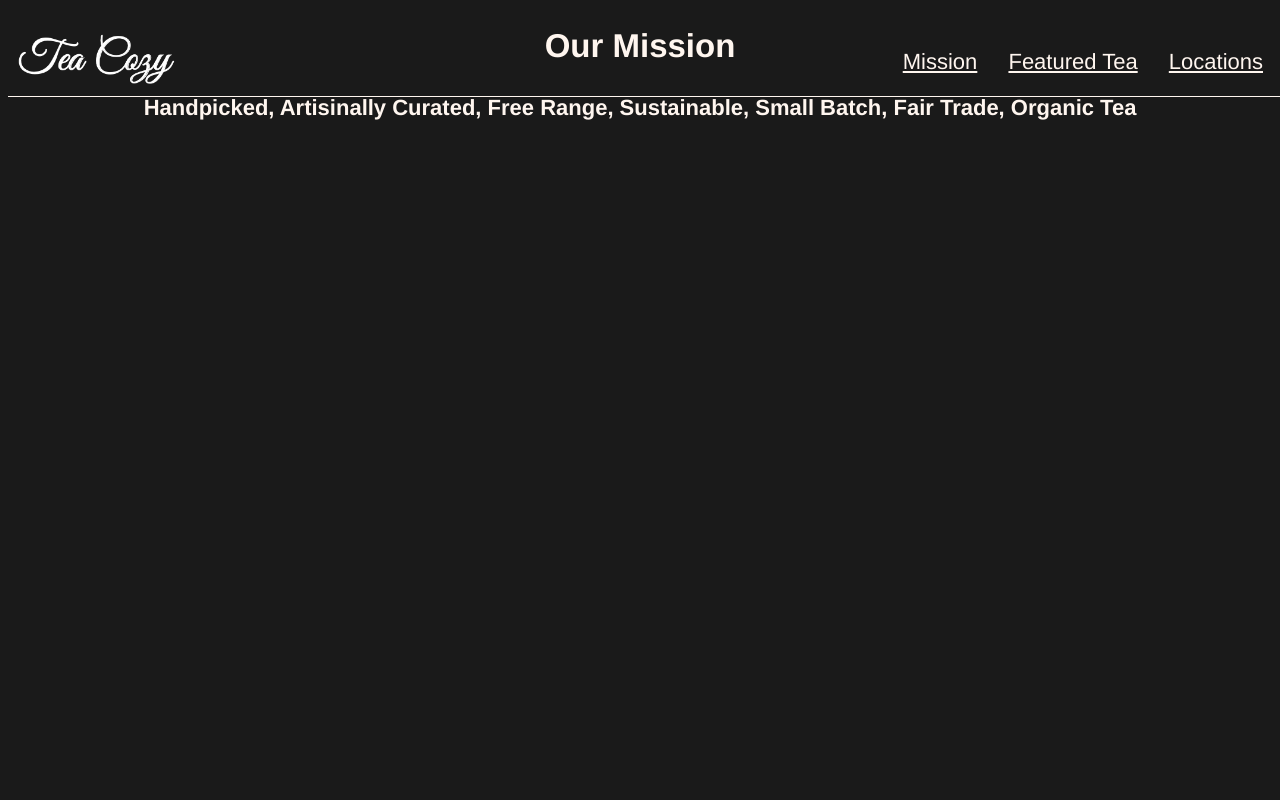
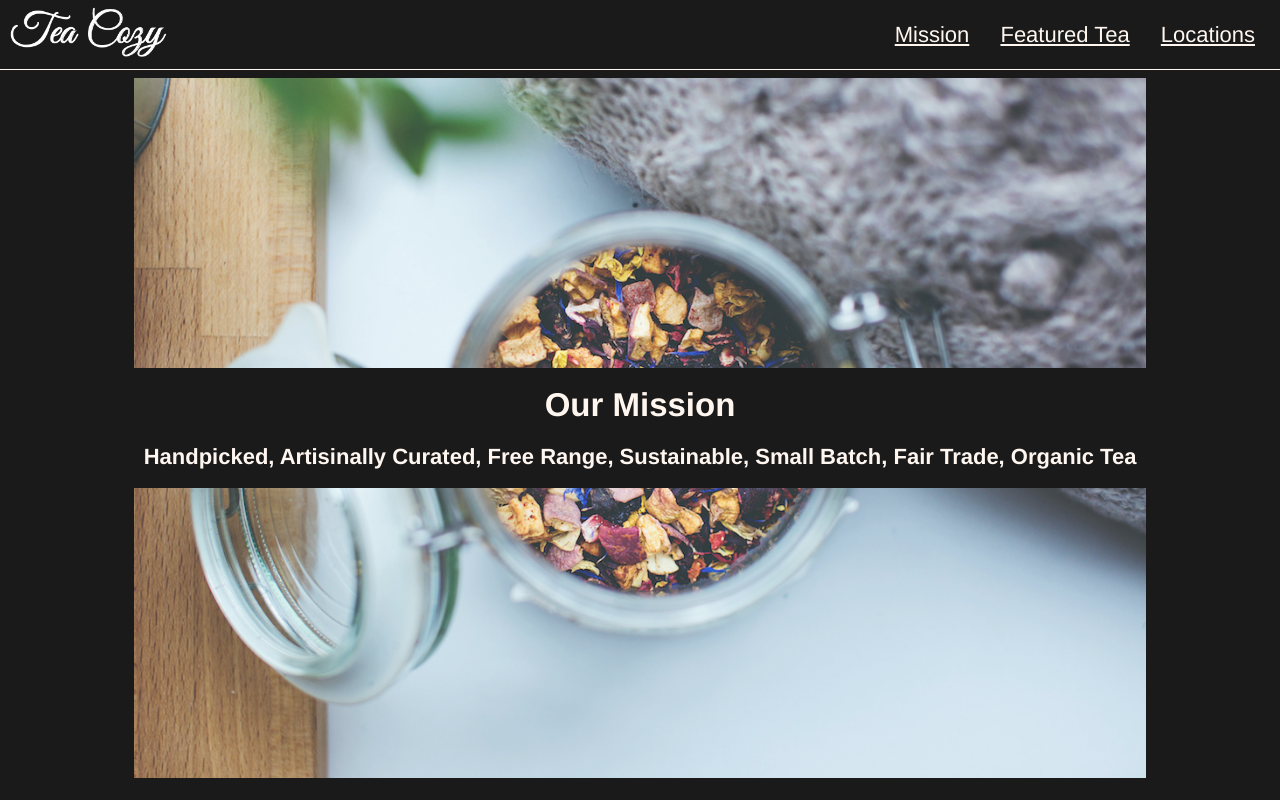
Before and after one commit to advocatecrf/teacozy, a plain HTML site: page index.html in a window 1280 px wide. Drawn offline with Linux system fonts and the light colour scheme.

Commit message:
Add Jumbotron styles

```diff
--- a/index.html
+++ b/index.html
@@ -6,6 +6,8 @@
     <link rel="stylesheet" href="./resources/style.css">
   </head>
   <body>
+    <div class="container">
+      <!-- Top Navigation Bar  -->
       <nav>
         <div>
           <img src="resources/images/img-tea-cozy-logo.png" alt="Tea Cozy logo">
@@ -16,9 +18,14 @@
           <a href="#"><span>Locations</span></a>
         </div>
       </nav>
+
+    <!-- Large Image Header -->
       <div class="Jumbotron">
+        <div class="mission">
         <h2>Our Mission</h2>
         <h4>Handpicked, Artisinally Curated, Free Range, Sustainable, Small Batch, Fair Trade, Organic Tea</h4>
         </div>
+      </div>
+    </div>
   </body>
 </html>
--- a/resources/style.css
+++ b/resources/style.css
@@ -5,6 +5,11 @@ html {
   font-size: 22px;
   opacity: 0.9;
   text-align: center;
+}
+
+.container {
+  display: flex;
+  justify-content: center;
 }
 
 /* Navigation Bar Styles  */
@@ -15,8 +20,10 @@ html {
    height: 69px;
    align-items: center;
    position: fixed;
+   top: 0;
    z-index: 2;
    width: 100%;
+   background-color: black;
  }
 
 nav img {
@@ -30,3 +37,29 @@ nav a {
 }
 
 /* Jumbotron Header Styles  */
+.Jumbotron {
+  background-image: url(./images/img-mission-background.jpg);
+  height: 700px;
+  max-width: 1200px;
+  background-repeat: no-repeat;
+  background-size: cover;
+  margin-top: 70px;
+  display: flex;
+  flex-direction: column;
+  justify-content: center;
+  align-items: center;
+}
+
+.mission {
+  background-color: black;
+  height: 120px;
+  display: flex;
+  justify-content: center;
+  align-content: center;
+  flex-direction: column;
+}
+
+.mission h2,
+  h4 {
+  margin: 10px;
+}
```
Lines whose indentation alone changed are shown as unchanged.
